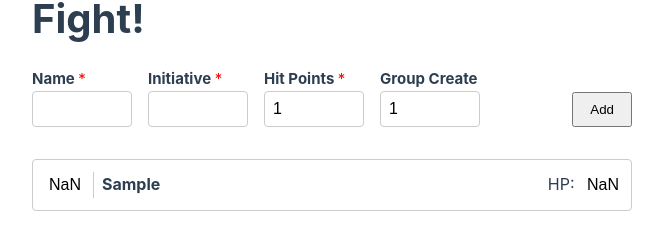
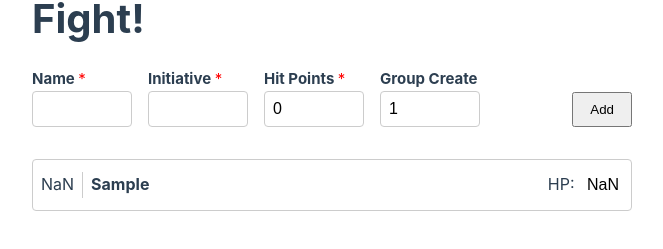
Before and after one commit to adamisarobot/initiative, a Vue app: page / in a window 1280 px wide. Both pictures are taken after typing "Sample", "Sample", "Sample" into the empty fields and a click on the button "Add". Shown: the part 101-350 px from the top of the page, without its empty margins (308-971 px from the left). Built offline with nearby package versions, Linux system fonts and the light colour scheme.

Commit message:
Add Pinia store (#5)
- Add store
- Add debouncer

```diff
--- a/src/components/InitiativeForm.vue
+++ b/src/components/InitiativeForm.vue
@@ -47,7 +47,9 @@
 
 <script setup lang="ts">
 import { ref } from 'vue';
-const emit = defineEmits(['submit']);
+import { useInitiativeStore } from '@/stores/initiative';
+
+const initiative = useInitiativeStore();
 
 const name = ref('');
 const init = ref<number>();
@@ -68,16 +70,16 @@ const numberOnly = (event: { keyCode: number; preventDefault: () => void }) => {
 
 const submit = () => {
   if (name.value === '' || init.value === undefined) return;
-
-  emit('submit', {
+  initiative.addToList({
     name: name.value,
     initiative: +init.value,
-    hp: hp.value,
+    hp: +hp.value,
     groupNumber: groupNumber.value
   });
+
   name.value = '';
   init.value = undefined;
-  hp.value = 1;
+  hp.value = 0;
   groupNumber.value = 1;
 };
 </script>
--- a/src/components/InitiativeItem.vue
+++ b/src/components/InitiativeItem.vue
@@ -1,8 +1,6 @@
 <template>
-  <li class="item">
-    <div class="item__init">
-      <InlineInputNumber :number="pc.initiative" />
-    </div>
+  <li :id="pc.uuid" class="item">
+    <div class="item__init">{{ pc.initiative }}</div>
     <div class="item__name">{{ pc.name }}</div>
     <div class="item__hp">
       <InlineInputNumber :number="pc.hp" label="HP: " />
@@ -12,8 +10,10 @@
 
 <script lang="ts" setup>
 import InlineInputNumber from '@/components/InlineInputNumber.vue';
+
 defineProps<{
   pc: {
+    uuid: string;
     name: string;
     initiative: number;
     hp: number;
--- a/src/components/InitiativeList.vue
+++ b/src/components/InitiativeList.vue
@@ -1,19 +1,14 @@
 <template>
-  <ul class="init-list" v-if="initiative.length > 0">
+  <ul class="init-list" v-if="initiative.length">
     <InitiativeItem v-for="pc in initiative" :pc="pc" :key="pc.name" />
   </ul>
 </template>
 
 <script setup lang="ts">
 import InitiativeItem from '@/components/InitiativeItem.vue';
+import { useInitiativeStore } from '@/stores/initiative';
 
-defineProps<{
-  initiative: {
-    name: string;
-    initiative: number;
-    hp: number;
-  }[];
-}>();
+const { initiative } = useInitiativeStore();
 </script>
 
 <style scoped>
--- a/src/components/InlineInputNumber.vue
+++ b/src/components/InlineInputNumber.vue
@@ -5,20 +5,30 @@
     type="text"
     maxlength="3"
     data-lpignore="true"
-    v-model.number="inputNumber"
+    :value="inputNumber"
+    @input="updateNumber"
   />
 </template>
 
 <script lang="ts" setup>
-import { computed } from 'vue';
+import debounce from '@/lib/debounce';
+import { ref } from 'vue';
+
 const props = defineProps<{
   number: number;
   label?: string;
   sronly?: boolean;
 }>();
-const emit = defineEmits(['update:number']);
-const inputNumber = computed(() => props.number);
-emit('update:number', inputNumber);
+const emit = defineEmits(['updateNumber']);
+const inputNumber = ref(props.number);
+
+const updateNumber = debounce((event: InputEvent) => {
+  const newNumber = parseInt((event.target as HTMLInputElement).value, 10);
+  if (!isNaN(newNumber)) {
+    emit('updateNumber', newNumber);
+    return;
+  }
+}, 300);
 </script>
 
 <style scoped>
--- /dev/null
+++ b/src/lib/debounce.ts
@@ -0,0 +1,13 @@
+export default function debounce<T extends Function>(
+  func: T,
+  delay: number
+): (...args: any[]) => void {
+  let timeoutId: ReturnType<typeof setTimeout>;
+  return function (this: any, ...args: any[]) {
+    const context = this;
+    clearTimeout(timeoutId);
+    timeoutId = setTimeout(() => {
+      func.apply(context, args);
+    }, delay);
+  };
+}
--- /dev/null
+++ b/src/stores/initiative.ts
@@ -0,0 +1,30 @@
+import { reactive } from 'vue';
+import { defineStore } from 'pinia';
+
+export const useInitiativeStore = defineStore('initiative', () => {
+  const initiative = reactive<{ uuid: string; name: string; initiative: number; hp: number }[]>([]);
+
+  function addToList(pc: { name: string; initiative: number; hp: number; groupNumber: number }) {
+    for (let i = 0; i < pc.groupNumber; i++) {
+      if (i === 10) break;
+      const uuid = self.crypto.randomUUID();
+      const name = pc.groupNumber > 1 ? `${pc.name} #${i + 1}` : pc.name;
+      initiative.push({
+        uuid,
+        name,
+        initiative: +pc.initiative,
+        hp: +pc.hp
+      });
+    }
+    initiative.sort((a, b) => b.initiative - a.initiative);
+  }
+
+  function updateList(pc: { uuid: string; name: string; initiative: number; hp: number }) {
+    console.log(pc);
+    const index = initiative.findIndex((item) => item.uuid === pc.uuid);
+    initiative[index] = pc;
+    initiative.sort((a, b) => b.initiative - a.initiative);
+  }
+
+  return { initiative, addToList, updateList };
+});
--- a/src/views/HomeView.vue
+++ b/src/views/HomeView.vue
@@ -2,35 +2,13 @@
   <main>
     <h1>Fight!</h1>
     <div class="card">
-      <InitiativeForm @submit="addToList" />
-      <InitiativeList :initiative="initiative" />
+      <InitiativeForm />
+      <InitiativeList />
     </div>
   </main>
 </template>
 
 <script setup lang="ts">
-import { reactive } from 'vue';
 import InitiativeForm from '@/components/InitiativeForm.vue';
 import InitiativeList from '@/components/InitiativeList.vue';
-
-const initiative = reactive<{ name: string; initiative: number; hp: number }[]>([]);
-const addToList = (pc: { name: string; initiative: number; hp: number; groupNumber: number }) => {
-  if (pc.groupNumber === 1) {
-    initiative.push({
-      name: pc.name,
-      initiative: +pc.initiative,
-      hp: +pc.hp
-    });
-  } else {
-    for (let i = 0; i < pc.groupNumber; i++) {
-      const newName = `${pc.name} #${i + 1}`;
-      initiative.push({
-        name: newName,
-        initiative: +pc.initiative,
-        hp: +pc.hp
-      });
-    }
-  }
-  initiative.sort();
-};
 </script>
```
Also changed, not shown: src/stores/counter.ts (deleted, +0 -12 lines).
